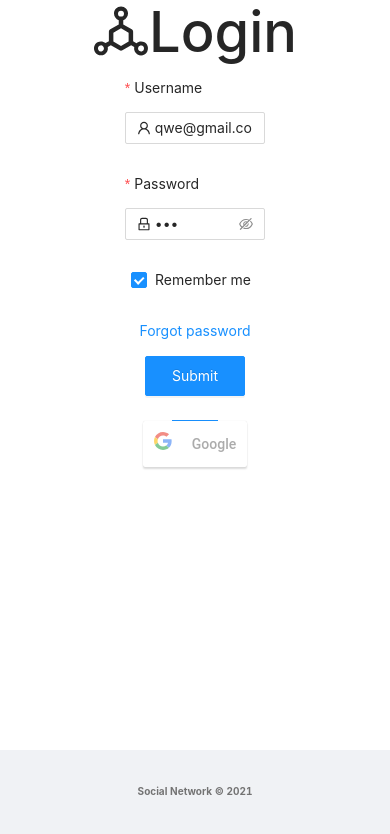
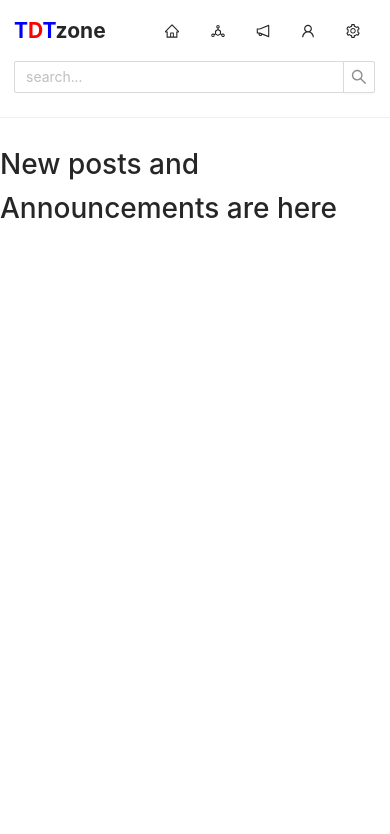
Before and after one commit to haola1210/social-network, a React (Create React App) app in the folder client/: page / in a window 390 px wide. Before the commit this address led to /login. Shown: the top 834 px of the page. Built offline with nearby package versions, Linux system fonts and the light colour scheme; no server answers.

Commit message:
responsive top nav ok - group nav link ok

```diff
--- a/client/package.json
+++ b/client/package.json
@@ -3,6 +3,7 @@
   "version": "0.1.0",
   "private": true,
   "dependencies": {
+    "@ant-design/icons": "^4.6.2",
     "@testing-library/jest-dom": "^5.11.10",
     "@testing-library/react": "^11.2.6",
     "@testing-library/user-event": "^12.8.3",
--- a/client/src/App.js
+++ b/client/src/App.js
@@ -55,12 +55,12 @@ export default function App() {
 	return (
 		<Router>
 			<div>
-				{
+				{/* {
 					isLogin()? <Redirect to="/" /> : <Redirect to="/login" />
 				}
 				{
 					isLogin()? <NavBar/> : null
-				}
+				} */}
 				{/* {isLogin?<NavBar/> :null}
 				{isLogin?<LeftNavBar /> :null} */}
 
--- /dev/null
+++ b/client/src/components/GroupContainer/GroupContainer.jsx
@@ -0,0 +1,35 @@
+import React from 'react';
+import { List, Badge } from "antd"
+import Item from 'antd/lib/list/Item';
+
+function GroupContainer(props) {
+
+    const data = [
+        {name : "Phòng Khoa", count: 19},
+        {name : "Phòng Đại Học", count: 19},
+        {name : "Phòng Tài Chính", count: 19},
+        {name : "Phòng CTSV", count: 19},
+        {name : "Phòng Bệnh Hơn Chữa Bệnh", count: 19},
+        {name : "Phòng Cháy", count: 19},
+
+    ]
+
+
+    const RoomNavBadge = props => (
+        <div style={{margin: "0.5em"}}>
+
+            <Badge count={props.count}>
+                <div style={{padding: "0.5em", borderRadius:"1em", backgroundColor: "gray"}}>{props.name}</div>
+            </Badge>
+        </div>
+    )
+
+    return (
+        <List
+            dataSource={data}
+            renderItem={item => < RoomNavBadge name={item.name} count={item.count} />}
+        />
+    );
+}
+
+export default GroupContainer;
--- a/client/src/components/Home/Home.jsx
+++ b/client/src/components/Home/Home.jsx
@@ -1,12 +1,14 @@
 import React, { useState, } from 'react';
 
 import NavBar from "../NavBar/NavBar"
+import TopNav from "../TopNav/TopNav.jsx"
+
 
 export default function Home() {
 
-
     return (
         <div>
+            <TopNav />
             <h1>New posts and Announcements are here</h1>
         </div>
     )
--- /dev/null
+++ b/client/src/components/SearchComponent/SearchComponent.jsx
@@ -0,0 +1,16 @@
+import React from 'react';
+import { Input } from 'antd'
+// import { SearchOutlined } from "@ant-design/icons"
+
+function SearchComponent(props) {
+    const { Search } = Input
+
+    const onSearch = () => {
+
+    }
+    return (
+        <Search onSearch={onSearch} allowClear placeholder="search..." width={100} />
+    );
+}
+
+export default SearchComponent;
--- /dev/null
+++ b/client/src/components/TopNav/TopNav.jsx
@@ -0,0 +1,95 @@
+import React from 'react';
+import {
+    Row,
+    Col,
+    Dropdown,
+    Divider
+} from 'antd'
+import {
+    HomeOutlined,
+    DeploymentUnitOutlined,
+    NotificationOutlined,
+    UserOutlined,
+    SettingOutlined
+} from '@ant-design/icons'
+
+import SearchComponent from "../SearchComponent/SearchComponent"
+import GroupContainer from "../GroupContainer/GroupContainer"
+
+
+import './TopNav.scss'
+function TopNav(props) {
+
+    const styles={
+        center : {
+            display: "flex",
+            justifyContent : "center",
+            alignItems : "center"
+        }
+    }
+
+    return (
+        <>
+            <Row style={{padding: "1em 1em 0 1em"}} >
+                <Col xs={6}>
+                    <div className="logo">
+                        <span>T</span>
+                        <span>D</span>
+                        <span>T</span>
+                        <span>zone</span>
+                    </div>
+                </Col>
+
+                {/* search for desktop */}
+                <Col xs={0} sm={10} >
+                    <SearchComponent />
+                </Col>
+
+                {/* icon container */}
+                <Col xs={18} sm={8}  >
+                    <Row style={{height: "100%"}}>
+
+                        <Col xs={4} sm={0}></Col>
+                        {/*  */}
+                        <Col xs={4} sm={6} style={styles.center} > <HomeOutlined /> </Col>
+
+                        {/* group icon for mobile */}
+                        <Col xs={4} sm={0} >
+                            <div className="mobile_group_icon">
+                                <Dropdown overlay={GroupContainer} placement="bottomCenter">
+                                    <DeploymentUnitOutlined />
+                                </Dropdown>
+                            </div>
+                        </Col>
+
+                        {/*  */}
+                        <Col xs={4} sm={6} style={styles.center} >
+                            <Dropdown overlay="Notification" placement="bottomCenter">
+                                <NotificationOutlined />
+                            </Dropdown>
+                        </Col>
+
+                        {/*  */}
+                        <Col xs={4} sm={6} style={styles.center} > <UserOutlined /> </Col>
+
+                        {/*  */}
+                        <Col xs={4} sm={6} style={styles.center} >
+                            <Dropdown overlay="logout here" placement="bottomRight">
+                                <SettingOutlined />
+                            </Dropdown>
+                        </Col>
+                    </Row>
+
+                </Col>
+            </Row>
+
+            {/* search row for mobile */}
+            <div className="mobile_search">
+                <SearchComponent />
+            </div>
+            <Divider />
+        </>
+    );
+}
+
+export default TopNav;
--- /dev/null
+++ b/client/src/components/TopNav/TopNav.scss
@@ -0,0 +1,34 @@
+.logo {
+    font-weight: bold;
+    font-size: 1.5em;
+
+
+    span:nth-child(odd){
+        color: blue;
+
+    }
+    span:nth-child(2){
+        color: red;
+    }
+}
+
+.mobile_group_icon, .mobile_search  {
+    display: none;
+}
+
+
+
+@media screen and (max-width : 576px) {
+    .mobile_group_icon{
+        display: flex;
+        height: 100%;
+        flex-grow: 1;
+        align-items: center;
+        justify-content: center;
+    }
+
+    .mobile_search{
+        display: block;
+        padding: 1em 1em 0 1em;
+    }
+}
```
Also changed, not shown: client/src/components/GroupContainer/GroupContainer.scss (added), client/src/components/SearchComponent/SearchComponent.scss (added), 2 other files (tests, documents, lock files or other folders).
